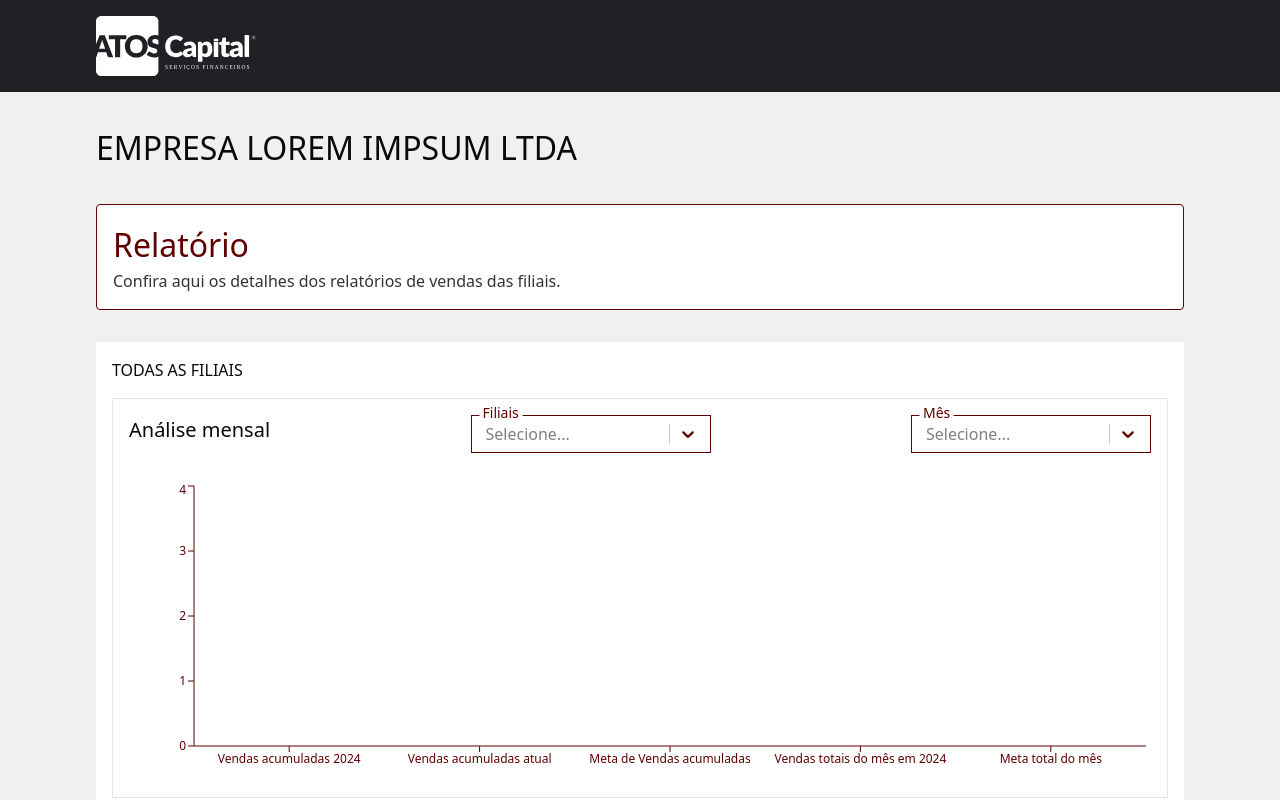
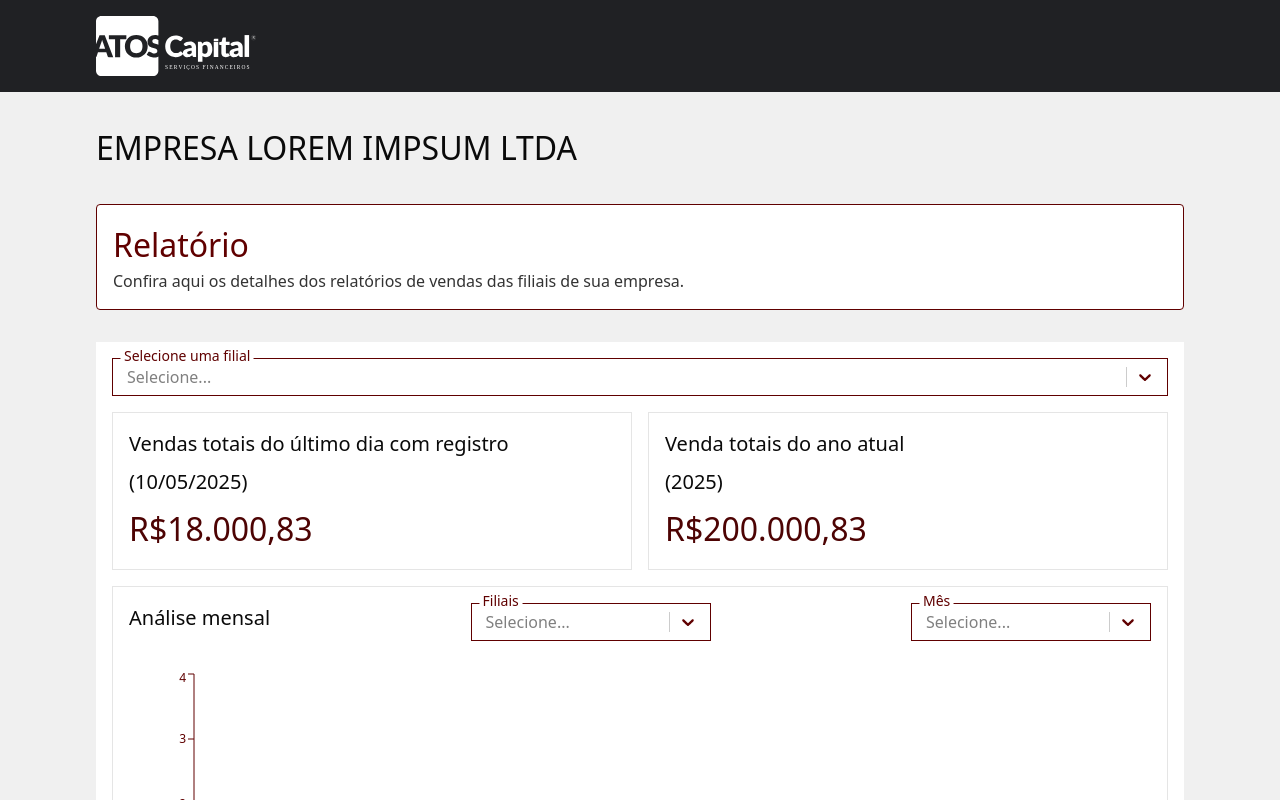
Before and after one commit to RichardSouzza/TakeOff-2025.1-Squad12, a Next.js app in the folder src/frontend/: page /dashboards in a window 1280 px wide. Shown: the top 800 px of the page. Built offline with nearby package versions, Linux system fonts and the light colour scheme; no server answers.

Commit message:
Atualizações front dia 11-05

```diff
--- a/src/frontend/app/dashboards/page.tsx
+++ b/src/frontend/app/dashboards/page.tsx
@@ -183,14 +183,30 @@ export default function Dashboards() {
           <div className="bg-white p-4 rounded-[4px] border border-[#600000]">
             <p className="text-[#600000] font-medium text-[32px]">Relatório</p>
             <p className="text-[#333333] font-medium">
-              Confira aqui os detalhes dos relatórios de vendas das filiais.
+              Confira aqui os detalhes dos relatórios de vendas das filiais de sua empresa.
             </p>
           </div>
         </div>
 
         <div className="bg-white flex flex-col p-4 gap-4">
-          <div>
-            <p>TODAS AS FILIAIS</p>
+        <SelectInput
+                id="nomeFilial-grafico1"
+                isSearchable={false}
+                options={optionsFiliaisTeste}
+                label="Selecione uma filial"
+                onChange={handleFilial1Change}
+                />
+          <div className="flex w-full gap-4">
+            <div className="flex flex-col gap-2 border p-4 w-1/2">
+              <p className="text-[20px]">Vendas totais do último dia com registro</p>
+              <p className="text-[20px]">(10/05/2025)</p>
+              <p className="text-[#4D0303] text-[32px]">R$18.000,83</p>
+            </div>
+            <div className="flex flex-col gap-2 border p-4 w-1/2">
+              <p className="text-[20px]">Venda totais do ano atual</p>
+              <p className="text-[20px]">(2025)</p>
+              <p className="text-[#4D0303] text-[32px]">R$200.000,83</p>
+            </div>
           </div>
           <div className="flex flex-col gap-[28px] border p-4">
             <div className="flex gap-[32px] justify-between">
```
